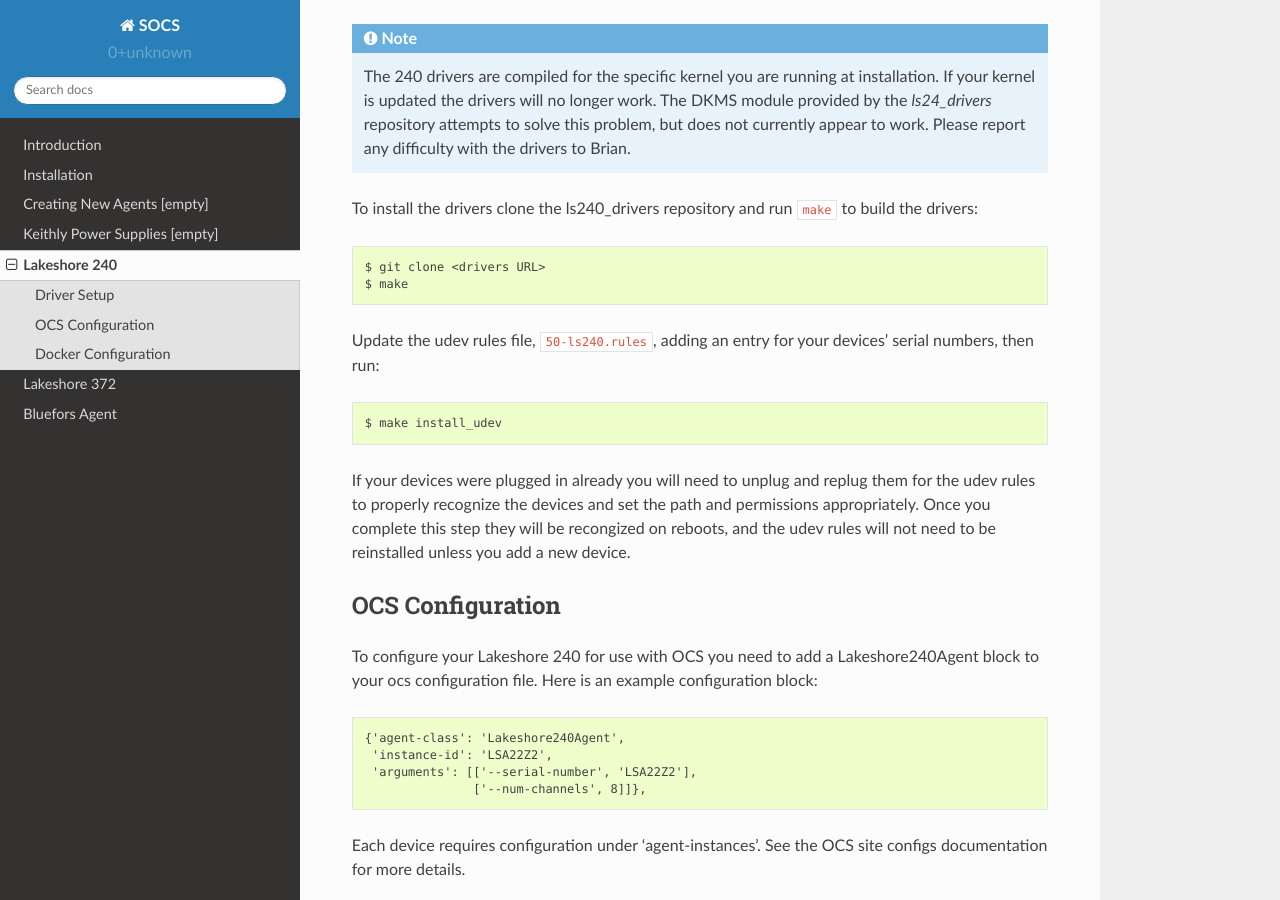
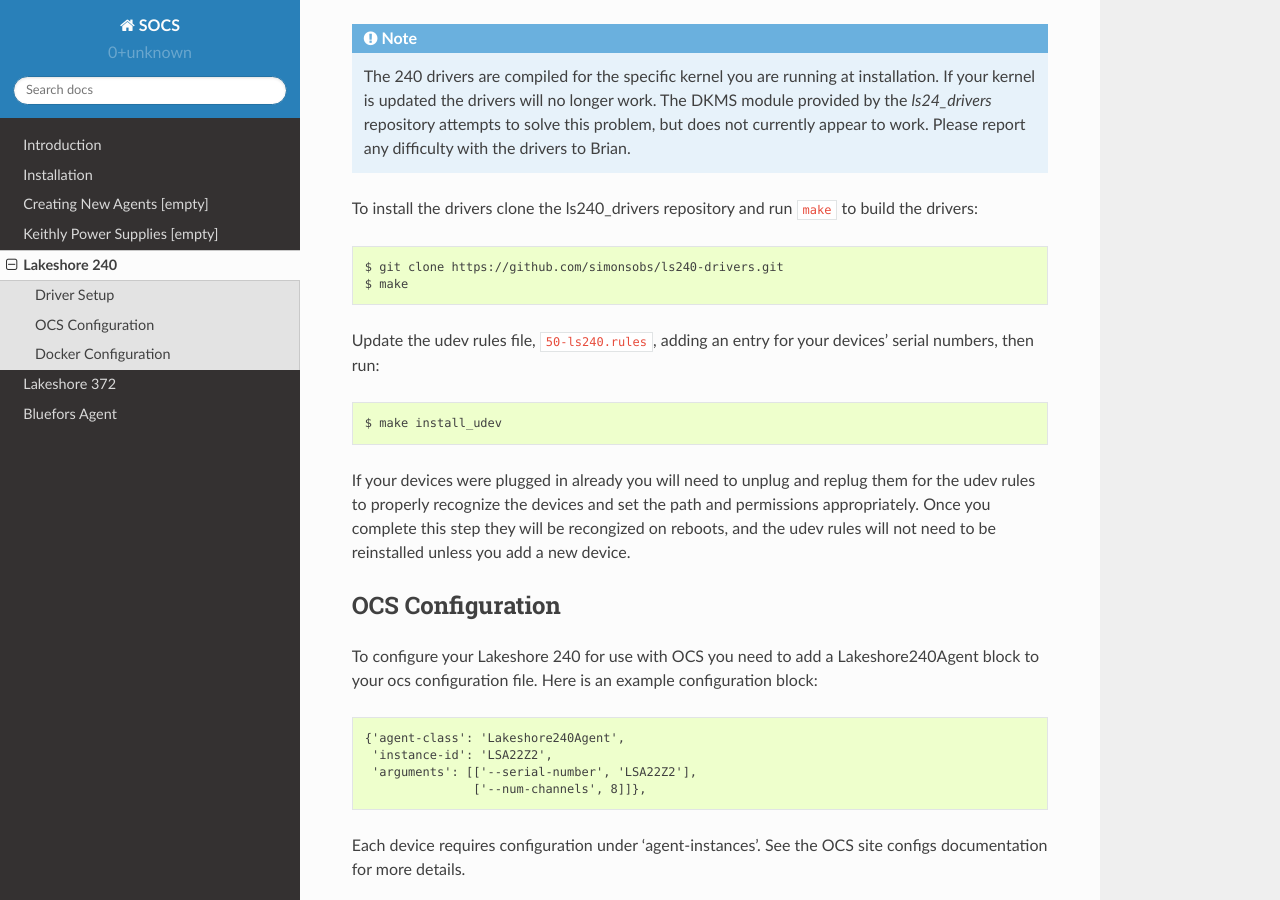
Before and after one commit to simonsobs/socs, a Sphinx documentation site: the page built from docs/lakeshore240.rst, in a window 1280 px wide and 900 px high, scrolled down 384 px. Built offline with Sphinx 7.4.7 and the Read the Docs theme 2.0.0, drawn with Linux system fonts in a browser that asks for light colours; some of the changed lines change nothing that is shown.

Commit message:
Add Lakeshore 240 drivers link to docs

```diff
--- a/docs/lakeshore240.rst
+++ b/docs/lakeshore240.rst
@@ -27,7 +27,7 @@
 To install the drivers clone the ls240_drivers repository and run ``make`` to
 build the drivers::
 
-    $ git clone <drivers URL>
+    $ git clone https://github.com/simonsobs/ls240-drivers.git
     $ make
 
 Update the udev rules file, ``50-ls240.rules``, adding an entry for your
```
